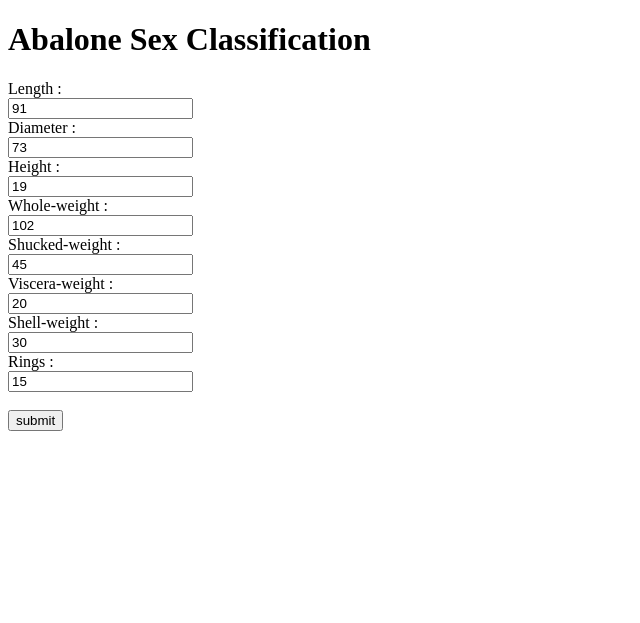
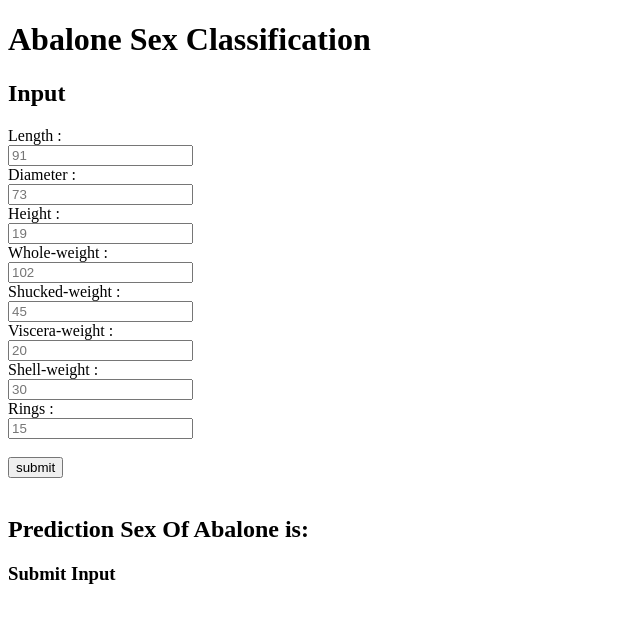
Before and after one commit to dinabandhu50/ABALONE_PROJECT, a Flask app: template templates/index.html in a window 1280 px wide. Shown: the top 623 px of the page, without its empty margins (0-640 px from the left). Run offline with Flask 2, Linux system fonts and the light colour scheme; the template is opened without the code that fills it, so the values that code supplies are empty; parts of the project's set-up code (start-up, migrations or seed data) failed here and were passed over.

Commit message:
updated ui

```diff
--- a/app.py
+++ b/app.py
@@ -1,20 +1,33 @@
 from flask import Flask, render_template, request
+from sklearn.linear_model import LogisticRegression
+from sklearn.externals import joblib
+import pandas as pd
+
+
 app = Flask(__name__)
 
 
 @app.route("/", methods=['GET', 'POST'])
-
 def abalone_sex():
     '''Hello world function'''
+    sex_pred = 'press_submit'
+    data = 'Before submit'
+    PATH_MODEL = './models/model_saved.sav'
+    saved_model = joblib.load(PATH_MODEL)
     if request.method == 'POST':
-        length = request.form['length']
-        diameter = request.form['diameter']
-        height = request.form['height']
-        whole_weight = request.form['whole_weight']
-        shucked_weight = request.form['shucked_weight']
-        viscera_weight = request.form['viscera_weight']
-        shell_weight = request.form['shell_weight']
-    return render_template('index.html')
+        # data = {'length': [request.form['length']],
+        #         'diameter': [request.form['diameter']],
+        #         'height': [request.form['height']],
+        #         'whole_weight': [request.form['whole_weight']],
+        #         'shucked_weight': [request.form['shucked_weight']],
+        #         'viscera_weight': [request.form['viscera_weight']],
+        #         'shell_weight': [request.form['shell_weight']],
+        #         'rings':[request.form['rings']]}
+        data = eval(request.form["text_data"])
+        X = pd.DataFrame.from_dict(data)
+        sex_pred = saved_model.predict(X)
+    return render_template('index2.html', sex_pred=sex_pred,data=data)
+
 
 if __name__ == '__main__':
     app.run(debug=True, port=5000)
--- a/templates/index.html
+++ b/templates/index.html
@@ -10,42 +10,53 @@
 
 <body>
     <h1>Abalone Sex Classification</h1>
+    <h2>Input</h2>
     <form method='POST' action="/">
         <div>
             Length :
             <br>
-            <input type="text" name="length" value="91">
+            <input type="text" name="length" placeholder="91">
             <br>
             Diameter :
             <br>
-            <input type="text" name="diameter" value="73">
+            <input type="text" name="diameter" placeholder="73">
             <br>
             Height :
             <br>
-            <input type="text" name="height" value="19">
+            <input type="text" name="height" placeholder="19">
             <br>
             Whole-weight :
             <br>
-            <input type="text" name="whole_weight" value="102">
+            <input type="text" name="whole_weight" placeholder="102">
             <br>
             Shucked-weight :
             <br>
-            <input type="text" name="shucked_weight" value="45">
+            <input type="text" name="shucked_weight" placeholder="45">
             <br>
             Viscera-weight :
             <br>
-            <input type="text" name="viscera_weight" value="20">
+            <input type="text" name="viscera_weight" placeholder="20">
             <br>
             Shell-weight :
             <br>
-            <input type="text" name="shell_weight" value="30">
+            <input type="text" name="shell_weight" placeholder="30">
             <br>
             Rings :
             <br>
-            <input type="text" name="rings" value="15">
+            <input type="text" name="rings" placeholder="15">
         </div>
         <br>
         <input type="submit" value="submit">
+
+        <br>
+        <br>
+        <h2>Prediction Sex Of Abalone is:</h2>
+        {%if sex_pred in ['M','F','I']%}
+        <h3>{{sex_pred}}</h3>
+        {%else%}
+        <h3>Submit Input</h3>
+        {%endif%}
+
     </form>
 </body>
 
```
Also changed, not shown: templates/index2.html (added, +38 -0 lines), 1 other file.
